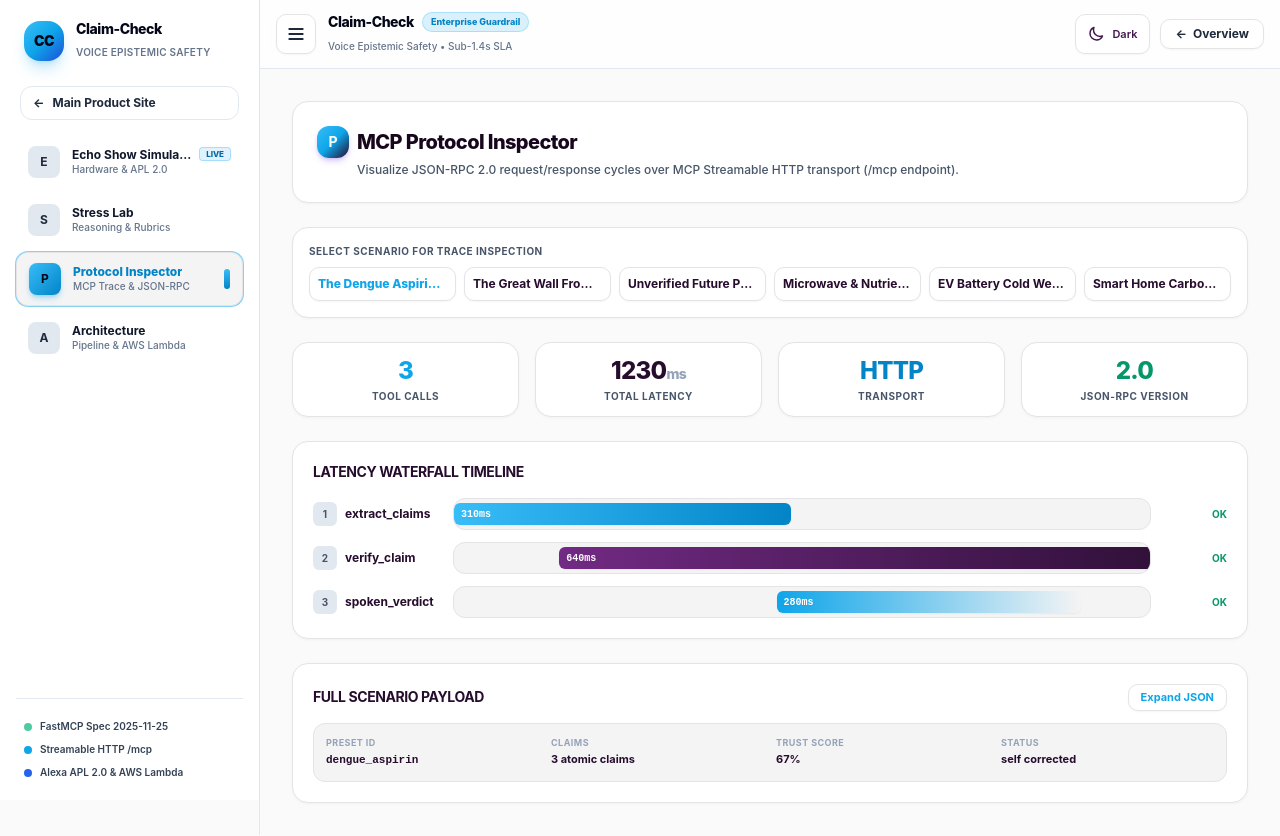
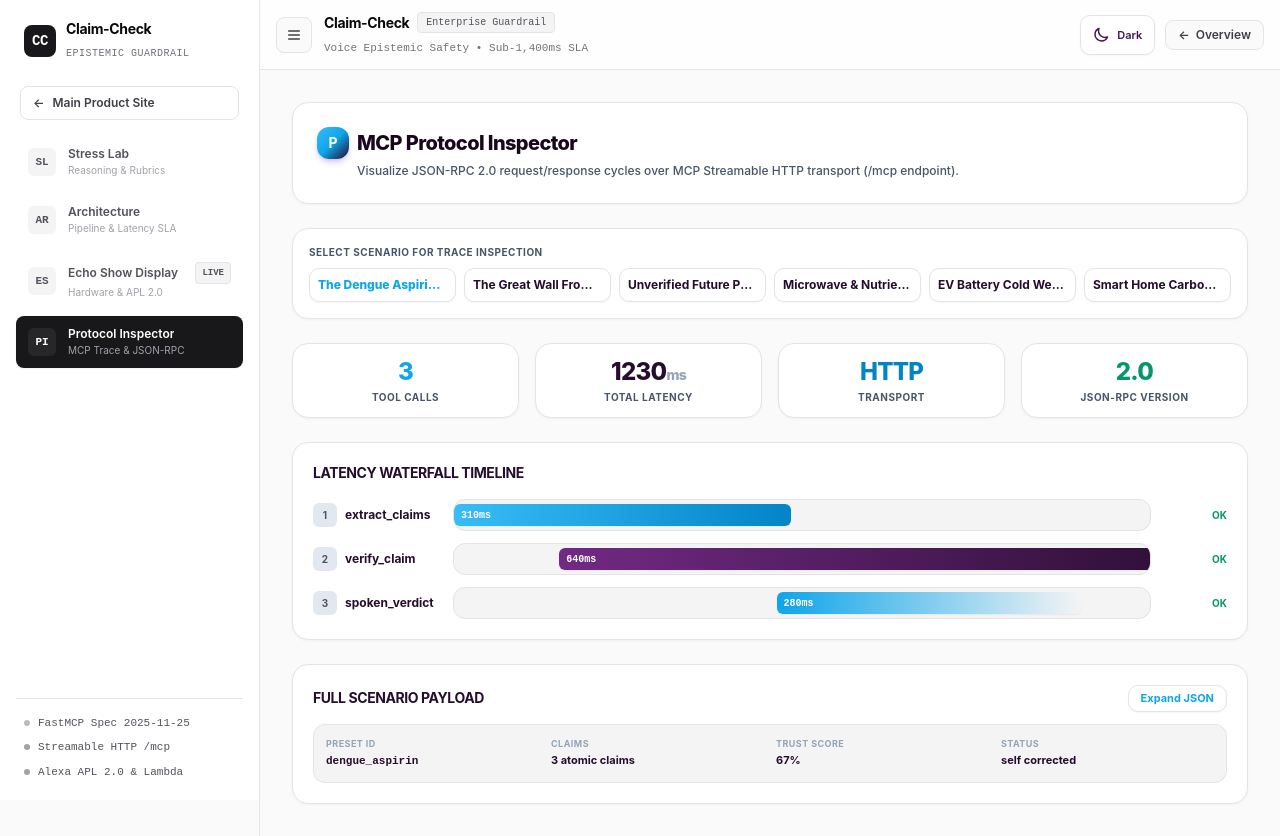
Before and after one commit to Claim-Check-team/Claim_Check_Mcp, a Next.js app in the folder frontend/: page /protocol in a window 1280 px wide. Built offline with nearby package versions, Linux system fonts and the light colour scheme.

Commit message:
feat(ui): complete monochromatic SaaS design harmonization across all inner pages and components

```diff
--- a/frontend/app/protocol/page.tsx
+++ b/frontend/app/protocol/page.tsx
@@ -110,7 +110,7 @@
                 onClick={() => setSelectedScenario(sc)}
                 className={`neu-button p-2 text-left rounded-xl border transition-all text-xs font-bold truncate ${
                   isActive
-                    ? 'active ring-2 ring-cyan-400 text-cyan-500 font-extrabold border-cyan-400/30'
+                    ? 'active ring-2 ring-zinc-400 text-cyan-500 font-extrabold border-zinc-600/30'
                     : 'text-aubergine-900 border-white/60 hover:scale-[1.02]'
                 }`}
               >
--- a/frontend/components/AppShell.tsx
+++ b/frontend/components/AppShell.tsx
@@ -14,15 +14,15 @@
   const isLandingPage = pathname === '/';
 
   if (isLandingPage) {
-    return <div className="min-h-screen w-full bg-transparent">{children}</div>;
+    return <div className="min-h-screen w-full bg-[#fafafa] dark:bg-[#09090b]">{children}</div>;
   }
 
   // Inside internal app pages (/simulator, /stress-lab, /protocol, /architecture):
   return (
-    <div className="flex min-h-screen w-full relative bg-transparent">
+    <div className="flex min-h-screen w-full relative bg-[#fafafa] dark:bg-[#09090b]">
       {/* COLLAPSIBLE SIDEBAR */}
       <div
-        className={`transition-all duration-300 ease-in-out shrink-0 z-40 border-r border-slate-200 dark:border-white/10 ${
+        className={`transition-all duration-300 ease-in-out shrink-0 z-40 border-r border-zinc-200 dark:border-zinc-800 ${
           isSidebarOpen ? 'w-[260px]' : 'w-0 -translate-x-full overflow-hidden'
         }`}
       >
@@ -31,31 +31,31 @@
 
       {/* MAIN APPLICATION CONTAINER WITH TOP HAMBURGER HEADER */}
       <div className="flex-1 flex flex-col min-w-0">
-        <header className="px-4 py-3 flex items-center justify-between border-b border-slate-200 dark:border-white/10 bg-white/70 dark:bg-[#0c0510]/80 backdrop-blur-md sticky top-0 z-30 transition-colors">
+        <header className="px-4 py-3 flex items-center justify-between border-b border-zinc-200 dark:border-zinc-800 bg-white/80 dark:bg-[#09090b]/80 backdrop-blur-md sticky top-0 z-30 transition-colors">
           <div className="flex items-center gap-3">
             {/* HAMBURGER TOGGLE BUTTON */}
             <button
               onClick={() => setIsSidebarOpen(!isSidebarOpen)}
-              className="neu-button w-10 h-10 rounded-xl flex items-center justify-center text-slate-800 dark:text-slate-200 hover:text-cyan-500 transition-all cursor-pointer"
+              className="w-9 h-9 rounded-lg border border-zinc-200 dark:border-zinc-800 bg-zinc-50 dark:bg-zinc-900 flex items-center justify-center text-zinc-700 dark:text-zinc-300 hover:text-zinc-950 dark:hover:text-white transition-all cursor-pointer"
               title={isSidebarOpen ? 'Hide Navigation' : 'Show Navigation'}
               aria-label="Toggle navigation"
             >
-              <svg className="w-5 h-5" fill="none" viewBox="0 0 24 24" stroke="currentColor">
-                <path strokeLinecap="round" strokeLinejoin="round" strokeWidth={2.4} d="M4 6h16M4 12h16M4 18h16" />
+              <svg className="w-4 h-4" fill="none" viewBox="0 0 24 24" stroke="currentColor">
+                <path strokeLinecap="round" strokeLinejoin="round" strokeWidth={2} d="M4 6h16M4 12h16M4 18h16" />
               </svg>
             </button>
 
             <div>
               <div className="flex items-center gap-2">
-                <h2 className="font-display font-extrabold text-sm text-slate-950 dark:text-white tracking-tight">
+                <h2 className="font-bold text-sm text-zinc-950 dark:text-white tracking-tight">
                   Claim-Check
                 </h2>
-                <span className="px-2 py-0.5 rounded-full text-[9px] font-extrabold bg-cyan-500/15 text-cyan-600 dark:text-cyan-300 border border-cyan-400/30">
+                <span className="px-2 py-0.5 rounded text-[10px] font-mono border border-zinc-200 dark:border-zinc-700 text-zinc-600 dark:text-zinc-400 bg-zinc-100 dark:bg-zinc-850">
                   Enterprise Guardrail
                 </span>
               </div>
-              <span className="text-[10px] text-slate-500 font-medium hidden sm:inline">
-                Voice Epistemic Safety &bull; Sub-1.4s SLA
+              <span className="text-[11px] font-mono text-zinc-500 hidden sm:inline">
+                Voice Epistemic Safety • Sub-1,400ms SLA
               </span>
             </div>
           </div>
@@ -64,7 +64,7 @@
             <ThemeToggle />
             <Link
               href="/"
-              className="neu-button px-3.5 py-1.5 rounded-xl text-xs font-bold text-slate-800 dark:text-slate-200 hover:text-cyan-500 transition-colors flex items-center gap-1.5"
+              className="px-3 py-1.5 rounded-lg text-xs font-semibold border border-zinc-200 dark:border-zinc-800 bg-zinc-50 dark:bg-zinc-900 text-zinc-700 dark:text-zinc-300 hover:text-zinc-950 dark:hover:text-white hover:bg-zinc-100 dark:hover:bg-zinc-800 transition-colors flex items-center gap-1.5"
             >
               <span>&larr;</span>
               <span>Overview</span>
@@ -73,7 +73,7 @@
         </header>
 
         {/* PAGE CONTENT */}
-        <div className="flex-1 overflow-y-auto">{children}</div>
+        <main className="flex-1 overflow-x-hidden">{children}</main>
       </div>
     </div>
   );
--- a/frontend/components/Sidebar.tsx
+++ b/frontend/components/Sidebar.tsx
@@ -14,29 +14,29 @@
 
 const NAV_ITEMS: NavItem[] = [
   {
-    href: '/simulator',
-    label: 'Echo Show Simulator',
-    sublabel: 'Hardware & APL 2.0',
-    icon: 'E',
-    badge: 'LIVE',
-  },
-  {
     href: '/stress-lab',
     label: 'Stress Lab',
     sublabel: 'Reasoning & Rubrics',
-    icon: 'S',
+    icon: 'SL',
+  },
+  {
+    href: '/architecture',
+    label: 'Architecture',
+    sublabel: 'Pipeline & Latency SLA',
+    icon: 'AR',
+  },
+  {
+    href: '/simulator',
+    label: 'Echo Show Display',
+    sublabel: 'Hardware & APL 2.0',
+    icon: 'ES',
+    badge: 'LIVE',
   },
   {
     href: '/protocol',
     label: 'Protocol Inspector',
     sublabel: 'MCP Trace & JSON-RPC',
-    icon: 'P',
-  },
-  {
-    href: '/architecture',
-    label: 'Architecture',
-    sublabel: 'Pipeline & AWS Lambda',
-    icon: 'A',
+    icon: 'PI',
   },
 ];
 
@@ -48,19 +48,19 @@
   const pathname = usePathname();
 
   return (
-    <aside className="sidebar-glass w-[260px] min-h-screen flex flex-col py-5 px-4 shrink-0">
+    <aside className="w-[260px] min-h-screen flex flex-col py-5 px-4 shrink-0 bg-white dark:bg-[#09090b] border-r border-zinc-200 dark:border-zinc-800">
       {/* BRANDING */}
       <div className="flex items-center justify-between px-2 mb-6">
-        <Link href="/" className="flex items-center gap-3 group cursor-pointer">
-          <div className="w-10 h-10 rounded-2xl bg-gradient-to-br from-cyan-400 via-cyan-500 to-blue-700 flex items-center justify-center shadow-lg shadow-cyan-500/25 group-hover:scale-105 transition-all">
-            <span className="text-slate-950 font-black text-sm tracking-tight">CC</span>
+        <Link href="/" className="flex items-center gap-2.5 group cursor-pointer">
+          <div className="w-8 h-8 rounded-lg bg-zinc-900 dark:bg-white flex items-center justify-center text-white dark:text-zinc-950 font-mono font-bold text-sm tracking-tight">
+            CC
           </div>
           <div>
-            <h2 className="font-display font-extrabold text-sm text-slate-950 dark:text-white tracking-tight leading-tight group-hover:text-cyan-500 transition-colors">
+            <h2 className="font-bold text-sm text-zinc-950 dark:text-white tracking-tight leading-tight">
               Claim-Check
             </h2>
-            <span className="text-[10px] font-semibold text-slate-500 tracking-wide uppercase">
-              Voice Epistemic Safety
+            <span className="text-[10px] font-mono text-zinc-500 uppercase tracking-wider">
+              Epistemic Guardrail
             </span>
           </div>
         </Link>
@@ -70,7 +70,7 @@
       <div className="mb-4 px-1">
         <Link
           href="/"
-          className="w-full flex items-center gap-2 px-3 py-2 rounded-xl text-xs font-bold text-slate-800 dark:text-slate-200 hover:text-cyan-500 hover:bg-white/40 dark:hover:bg-white/5 transition-all border border-slate-200 dark:border-white/10"
+          className="w-full flex items-center gap-2 px-3 py-2 rounded-lg text-xs font-semibold text-zinc-700 dark:text-zinc-300 hover:text-zinc-950 dark:hover:text-white hover:bg-zinc-100 dark:hover:bg-zinc-900 transition-all border border-zinc-200 dark:border-zinc-800"
         >
           <span>&larr;</span>
           <span>Main Product Site</span>
@@ -85,66 +85,67 @@
             <Link
               key={item.href}
               href={item.href}
-              className={`sidebar-nav-item group flex items-center gap-3 px-3 py-2.5 rounded-xl transition-all duration-200 ${
+              className={`flex items-center gap-3 px-3 py-2.5 rounded-lg text-xs font-semibold transition-all ${
                 isActive
-                  ? 'neu-inset bg-white/50 dark:bg-white/5 ring-1 ring-cyan-500/50'
-                  : 'hover:bg-white/30 dark:hover:bg-white/5 hover:shadow-sm'
+                  ? 'bg-zinc-900 text-white dark:bg-white dark:text-zinc-950 shadow-sm'
+                  : 'text-zinc-600 dark:text-zinc-400 hover:text-zinc-950 dark:hover:text-white hover:bg-zinc-100 dark:hover:bg-zinc-900'
               }`}
             >
               <span
-                className={`w-8 h-8 rounded-lg flex items-center justify-center text-xs font-bold shrink-0 transition-all ${
+                className={`w-7 h-7 rounded-md flex items-center justify-center font-mono text-[11px] font-bold shrink-0 transition-colors ${
                   isActive
-                    ? 'bg-gradient-to-br from-cyan-400 to-cyan-600 text-slate-950 font-black shadow-md shadow-cyan-500/30'
-                    : 'bg-slate-200 dark:bg-zinc-800 text-slate-800 dark:text-slate-200 group-hover:bg-slate-300'
+                    ? 'bg-zinc-800 text-white dark:bg-zinc-200 dark:text-zinc-950'
+                    : 'bg-zinc-100 dark:bg-zinc-850 text-zinc-600 dark:text-zinc-400'
                 }`}
               >
                 {item.icon}
               </span>
               <div className="min-w-0 flex-1">
                 <div className="flex items-center justify-between gap-1">
-                  <span
-                    className={`block text-xs font-bold leading-tight truncate ${
-                      isActive ? 'text-cyan-600 dark:text-cyan-400 font-extrabold' : 'text-slate-900 dark:text-slate-200'
-                    }`}
-                  >
-                    {item.label}
-                  </span>
+                  <span className="truncate">{item.label}</span>
                   {item.badge && (
-                    <span className="px-1.5 py-0.2 rounded text-[8px] font-extrabold bg-cyan-100 dark:bg-cyan-950/50 text-cyan-700 dark:text-cyan-300 border border-cyan-300/60">
+                    <span
+                      className={`px-1.5 py-0.5 rounded text-[9px] font-mono font-bold ${
+                        isActive
+                          ? 'bg-zinc-800 text-zinc-200 dark:bg-zinc-200 dark:text-zinc-950'
+                          : 'bg-zinc-100 dark:bg-zinc-800 text-zinc-600 dark:text-zinc-400 border border-zinc-200 dark:border-zinc-700'
+                      }`}
+                    >
                       {item.badge}
                     </span>
                   )}
                 </div>
-                <span className="block text-[10px] text-slate-500 font-medium truncate">
+                <span
+                  className={`block text-[10px] font-normal truncate ${
+                    isActive ? 'text-zinc-400 dark:text-zinc-600' : 'text-zinc-400 dark:text-zinc-500'
+                  }`}
+                >
                   {item.sublabel}
                 </span>
               </div>
-              {isActive && (
-                <span className="w-1.5 h-5 rounded-full bg-gradient-to-b from-cyan-400 to-cyan-600 shrink-0" />
-              )}
             </Link>
           );
         })}
       </nav>
 
       {/* FOOTER STATUS */}
-      <div className="mt-auto pt-5 px-2 border-t border-slate-200 dark:border-white/10">
-        <div className="flex items-center gap-2 mb-2">
-          <span className="w-2 h-2 rounded-full bg-emerald-500 animate-pulse" />
-          <span className="text-[10px] font-semibold text-slate-700 dark:text-slate-300">
+      <div className="mt-auto pt-4 px-2 border-t border-zinc-200 dark:border-zinc-800 space-y-2">
+        <div className="flex items-center gap-2">
+          <span className="w-1.5 h-1.5 rounded-full bg-zinc-400 dark:bg-zinc-200 animate-pulse" />
+          <span className="text-[11px] font-mono text-zinc-600 dark:text-zinc-400">
             FastMCP Spec 2025-11-25
           </span>
         </div>
-        <div className="flex items-center gap-2 mb-2">
-          <span className="w-2 h-2 rounded-full bg-cyan-500" />
-          <span className="text-[10px] font-semibold text-slate-700 dark:text-slate-300">
+        <div className="flex items-center gap-2">
+          <span className="w-1.5 h-1.5 rounded-full bg-zinc-400 dark:bg-zinc-200" />
+          <span className="text-[11px] font-mono text-zinc-600 dark:text-zinc-400">
             Streamable HTTP /mcp
           </span>
         </div>
         <div className="flex items-center gap-2">
-          <span className="w-2 h-2 rounded-full bg-blue-600" />
-          <span className="text-[10px] font-semibold text-slate-700 dark:text-slate-300">
-            Alexa APL 2.0 & AWS Lambda
+          <span className="w-1.5 h-1.5 rounded-full bg-zinc-400 dark:bg-zinc-200" />
+          <span className="text-[11px] font-mono text-zinc-600 dark:text-zinc-400">
+            Alexa APL 2.0 &amp; Lambda
           </span>
         </div>
       </div>
--- a/frontend/components/TrustGauge.tsx
+++ b/frontend/components/TrustGauge.tsx
@@ -14,26 +14,21 @@
   const progress = (score / 100) * circumference;
   const remaining = circumference - progress;
 
-  let color = '#00d2ff'; // Alexa Electric Cyan
-  let glowColor = 'rgba(0, 210, 255, 0.5)';
-  let statusLabel = 'VERIFIED';
+  let strokeColor = '#18181b'; // Dark mode will invert or use css
+  let statusBadge = 'VERIFIED';
+  let isHazard = false;
 
   if (score < 50) {
-    color = '#ef4444';
-    glowColor = 'rgba(239, 68, 68, 0.45)';
-    statusLabel = 'REFUTED';
+    statusBadge = 'HAZARD REFUTED';
+    isHazard = true;
   } else if (score < 75) {
-    color = '#38bdf8';
-    glowColor = 'rgba(56, 189, 248, 0.45)';
-    statusLabel = 'CALIBRATED';
-  } else if (score >= 90) {
-    color = '#10b981';
-    glowColor = 'rgba(16, 185, 129, 0.45)';
-    statusLabel = 'GROUNDED';
+    statusBadge = 'CALIBRATED';
+  } else {
+    statusBadge = 'GROUNDED';
   }
 
   return (
-    <div className="flex flex-col items-center gap-1.5">
+    <div className="flex flex-col items-center gap-2">
       <div className="relative" style={{ width: size, height: size }}>
         <svg
           width={size}
@@ -41,53 +36,51 @@
           viewBox={`0 0 ${size} ${size}`}
           className="transform -rotate-90"
         >
-          {/* Background track (Silver) */}
+          {/* Background track (Zinc) */}
           <circle
             cx={size / 2}
             cy={size / 2}
             r={radius}
             fill="none"
-            stroke="#cbd5e1"
-            strokeWidth="8"
-            opacity="0.5"
+            className="stroke-zinc-200 dark:stroke-zinc-800"
+            strokeWidth="7"
           />
-          {/* Progress arc (Alexa Cyan / Status) */}
+          {/* Progress arc (Monochrome / White in dark mode, or Rose if hazard) */}
           <circle
             cx={size / 2}
             cy={size / 2}
             r={radius}
             fill="none"
-            stroke={color}
-            strokeWidth="8"
+            className={isHazard ? 'stroke-rose-500' : 'stroke-zinc-900 dark:stroke-white'}
+            strokeWidth="7"
             strokeLinecap="round"
             strokeDasharray={`${progress} ${remaining}`}
             style={{
-              filter: `drop-shadow(0 0 8px ${glowColor})`,
               transition: 'stroke-dasharray 0.8s cubic-bezier(0.4, 0, 0.2, 1)',
             }}
           />
         </svg>
-        {/* Center label (Aubergine) */}
-        <div className="absolute inset-0 flex flex-col items-center justify-center">
-          <span
-            className="font-display font-black text-aubergine-950 dark:text-white leading-none"
-            style={{ fontSize: size * 0.25 }}
-          >
+
+        {/* Center label */}
+        <div className="absolute inset-0 flex flex-col items-center justify-center pointer-events-none">
+          <span className="text-3xl font-extrabold font-mono tracking-tight text-zinc-950 dark:text-white">
             {score}
           </span>
-          <span
-            className="font-bold text-silver-700 dark:text-silver-300 uppercase tracking-wider"
-            style={{ fontSize: size * 0.08 }}
-          >
-            {statusLabel}
+          <span className="text-[9px] font-mono uppercase tracking-wider text-zinc-400">
+            {label || 'TRUST'}
           </span>
         </div>
       </div>
-      {label && (
-        <span className="text-[10px] font-bold text-aubergine-900 dark:text-silver-200 uppercase tracking-wider">
-          {label}
-        </span>
-      )}
+
+      <span
+        className={`px-2 py-0.5 rounded text-[10px] font-mono font-semibold ${
+          isHazard
+            ? 'bg-rose-50 dark:bg-rose-950/40 text-rose-700 dark:text-rose-400 border border-rose-200 dark:border-rose-900'
+            : 'bg-zinc-100 dark:bg-zinc-800 text-zinc-700 dark:text-zinc-300 border border-zinc-200 dark:border-zinc-700'
+        }`}
+      >
+        {statusBadge}
+      </span>
     </div>
   );
 }
```
Also changed, not shown: frontend/app/architecture/page.tsx (+36 -36 lines), frontend/app/simulator/page.tsx (+15 -15 lines), frontend/app/stress-lab/page.tsx (+26 -26 lines).
